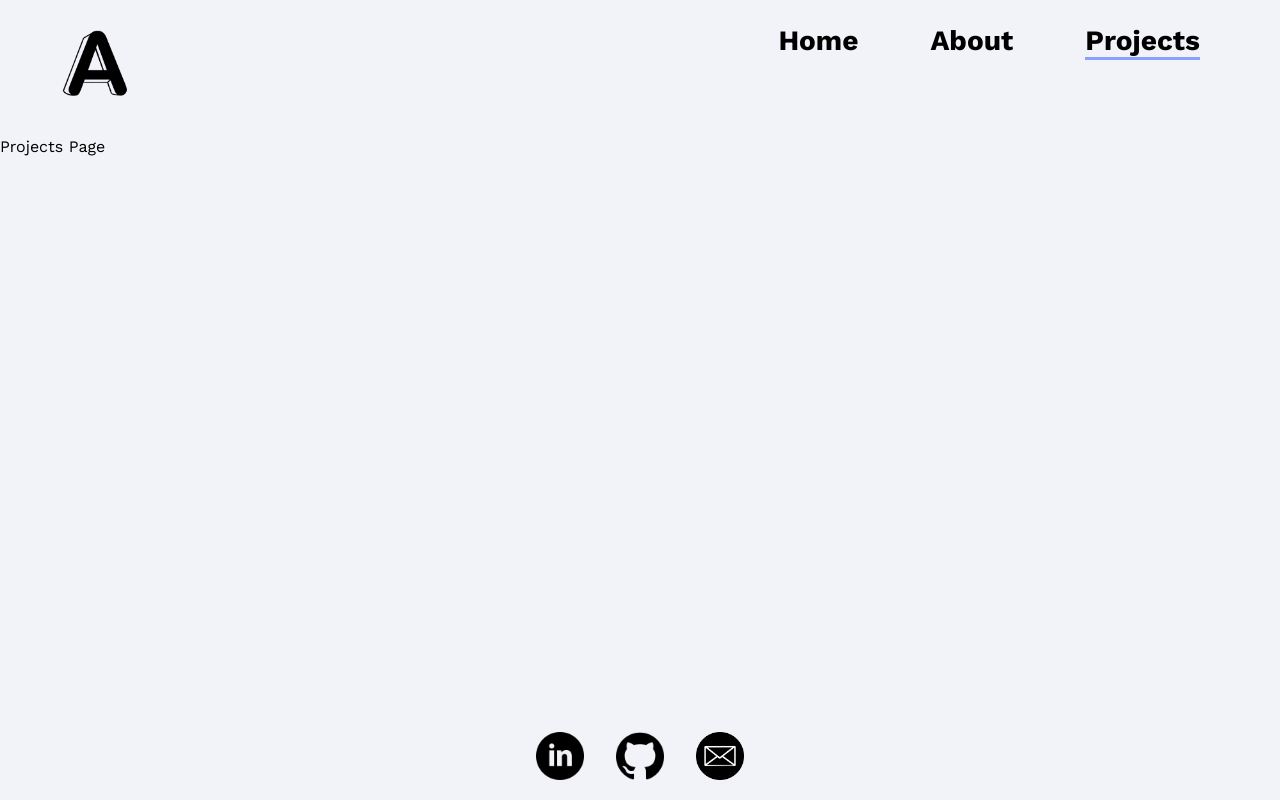
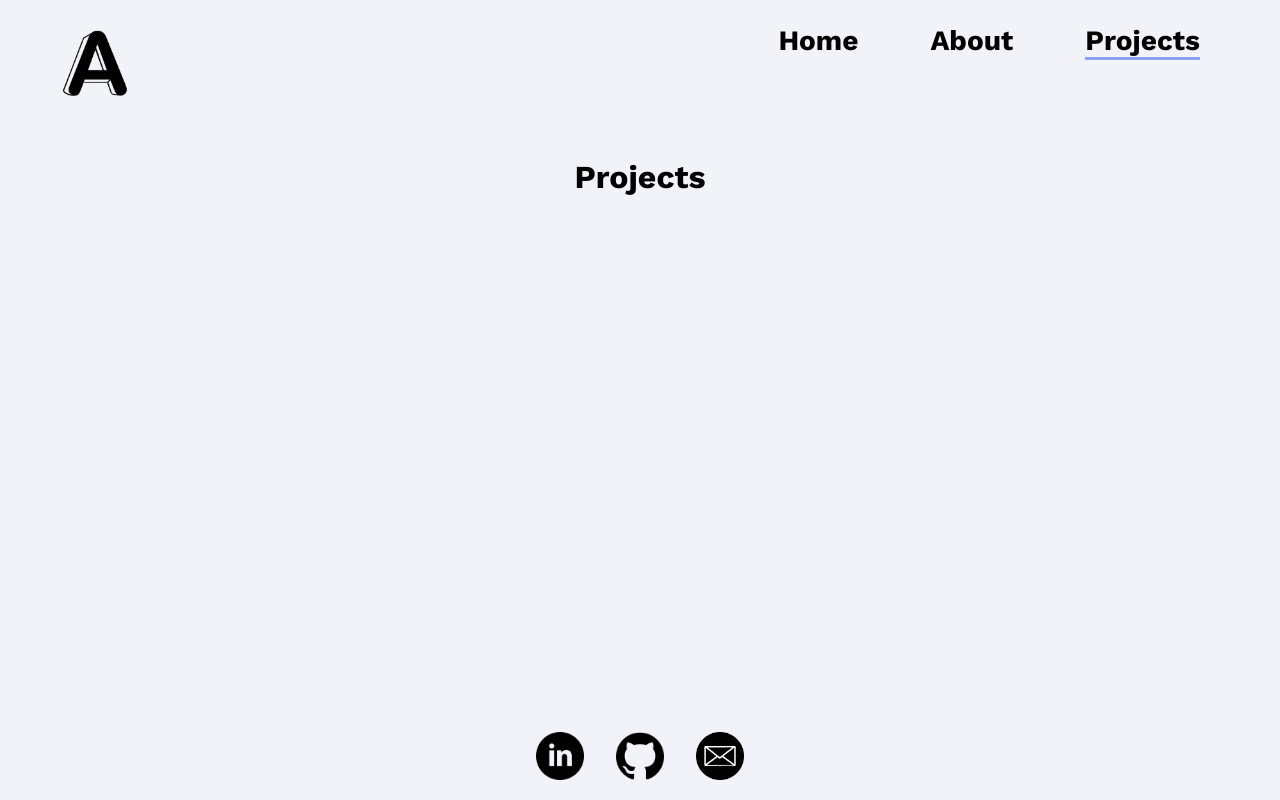
Before and after one commit to AydenGarza/aydengarza.github.io, a React (Create React App) app in the folder personal-website/: page /projects in a window 1280 px wide. Built offline with nearby package versions, Linux system fonts and the light colour scheme.

Commit message:
Set up projects page skeleton

```diff
--- a/personal-website/src/pages/About.module.css
+++ b/personal-website/src/pages/About.module.css
@@ -1,16 +1,18 @@
 
 .pageContainer{
+    height: 100vh;
     width:100vw;
-    height:100vh;
+    display:flex;
+    flex-direction: column;
     overflow: auto;
 }
 
 .contentContainer{
     display: flex;
     flex-direction: column;
-    width: 100%;
     align-items: center;
-    width:100vw;
+    width:100%;
+    flex:1;
 }
 
 .headerQuestion{
--- a/personal-website/src/pages/Home.module.css
+++ b/personal-website/src/pages/Home.module.css
@@ -62,31 +62,6 @@
     object-fit:cover;
 }
 
-
-
-
-
-.SocialIcon{
-    width: 3rem;
-    height:3rem;
-}
-
-.IconList {
-    list-style-type: none;
-    display:flex;
-    /* background-color: aqua; */
-    justify-content: center;
-    padding:0;
-    padding:2rem;
-    padding-bottom:1rem;
-    background-color: #f2f3f8;
-    margin:0;
-}
-
-.IconList li {
-    padding-left:1rem;
-    padding-right:1rem;
-}
 
 .InParaLink{
     position:relative;
--- a/personal-website/src/pages/Projects.jsx
+++ b/personal-website/src/pages/Projects.jsx
@@ -6,9 +6,11 @@ function Projects(){
     return <>
         <div className = {ProjectsPageStyle.pageContainer}>
             <Header className="header"></Header>
-            <span>Projects Page</span>
+            <div className={ProjectsPageStyle.contentContainer}>
+                <h1>Projects</h1>
+            </div>
+            <Footer></Footer>
         </div>
-        <Footer></Footer>
     </>
 }
 
--- a/personal-website/src/pages/Projects.module.css
+++ b/personal-website/src/pages/Projects.module.css
@@ -1,4 +1,15 @@
-.pageContainer{
-    width: 100vw;
-    height:100vh;
+.pageContainer {
+    height: 100vh;
+    width:100vw;
+    display:flex;
+    flex-direction: column;
+    overflow: auto;
 }
+
+.contentContainer{
+    display: flex;
+    flex-direction: column;
+    align-items: center;
+    width:100%;
+    flex:1;
+}
```
